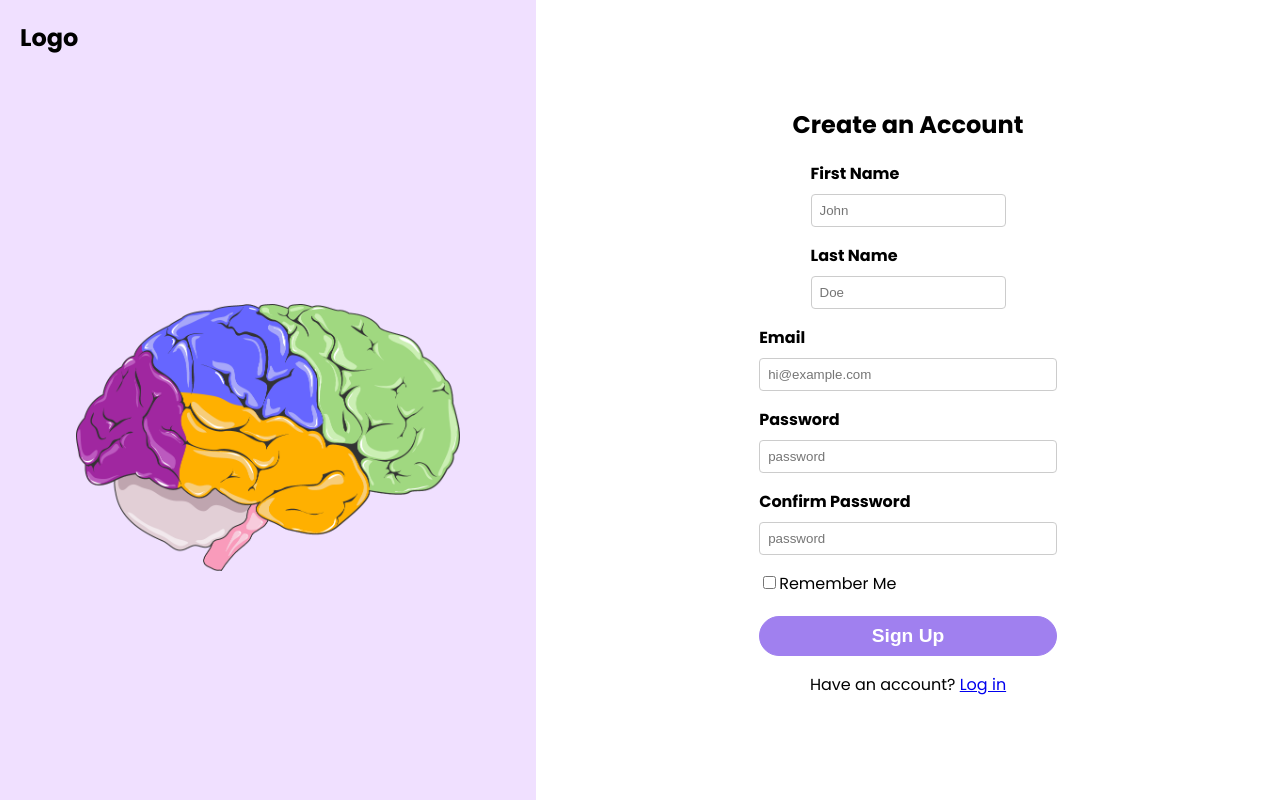
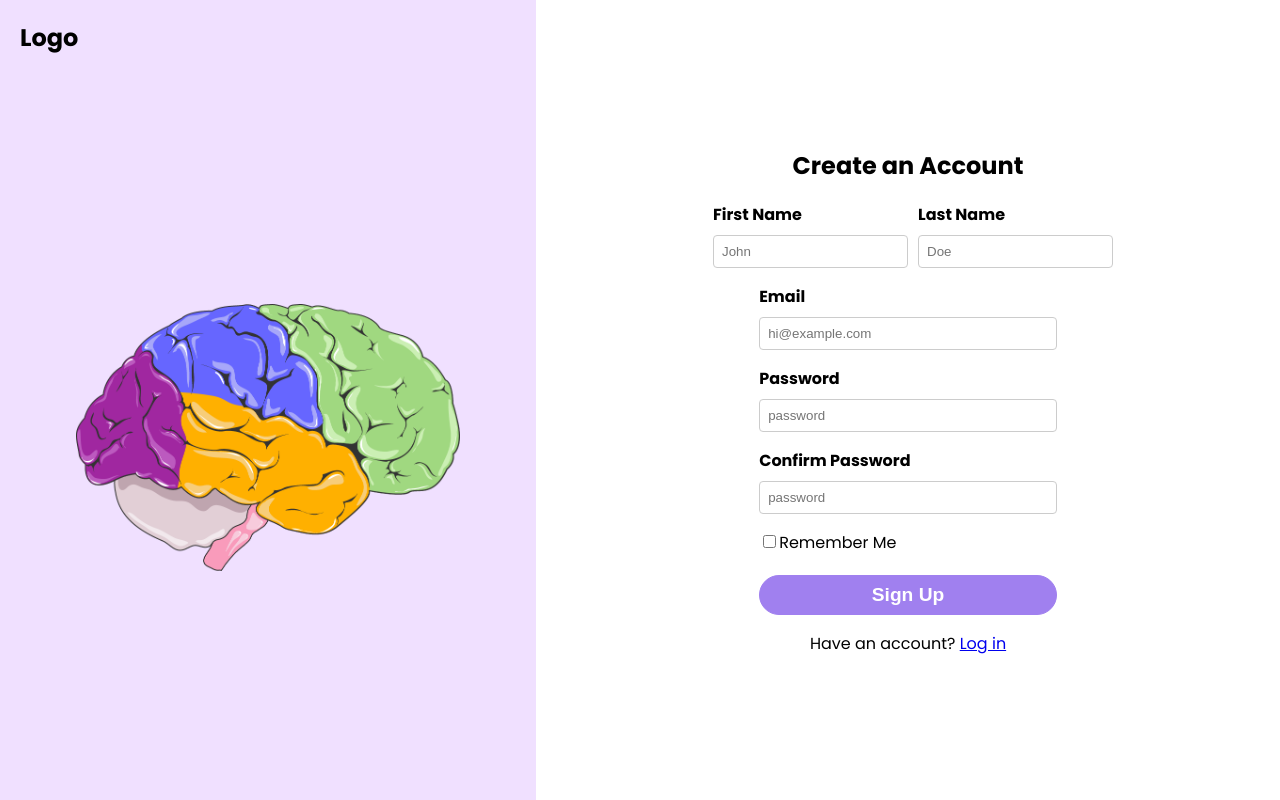
Before and after one commit to Epilepsy-Detection/frontend, a React (Create React App) app: page /register in a window 1280 px wide. Built offline with nearby package versions, Linux system fonts and the light colour scheme.

Commit message:
fixed first name and last name

```diff
--- a/src/pages/SignUp/components/SignUpForm/SignUpForm.js
+++ b/src/pages/SignUp/components/SignUpForm/SignUpForm.js
@@ -65,7 +65,7 @@ const SignUpForm = () => {
     <section className={styles.form}>
       <h1>Create an Account</h1>
       <form onSubmit={handleSubmit}>
-        <div>
+        <div className={styles.name}>
           <TextField
             label="First Name"
             placeholder="John"
--- a/src/pages/SignUp/components/SignUpForm/SignUpForm.module.css
+++ b/src/pages/SignUp/components/SignUpForm/SignUpForm.module.css
@@ -19,6 +19,17 @@
   align-self: flex-start;
 }
 
+.name {
+  display: flex;
+  flex-direction: row;
+  margin: 0 40px;
+}
+
+.name input,
+.name label {
+  margin-left: 10px;
+}
+
 @media screen and (max-width: 768px) {
   .form {
     width: 100vw;
```
